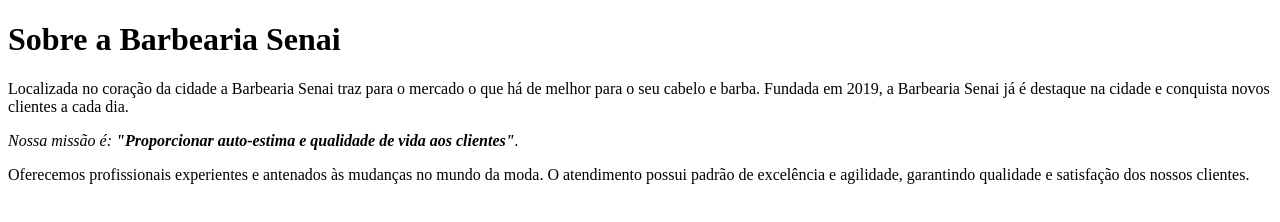
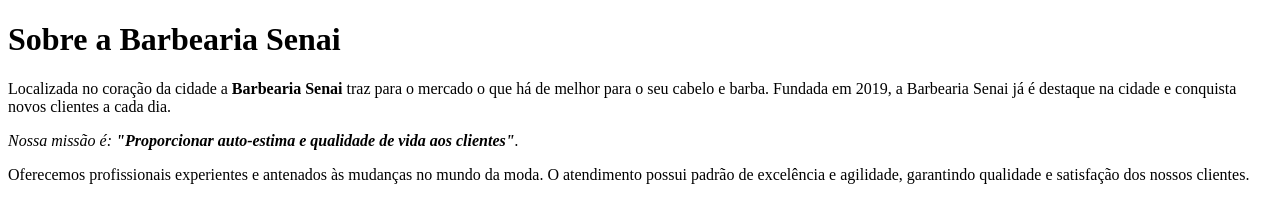
Before and after one commit to pedrohhcunha/BarbeariaSENAI, a plain HTML site: page index.html in a window 1280 px wide. Drawn offline with Linux system fonts and the light colour scheme.

Commit message:
Adicionando o titulo da página

```diff
--- a/index.html
+++ b/index.html
@@ -5,12 +5,12 @@
     <meta charset="UTF-8">
     <meta http-equiv="X-UA-Compatible" content="IE=edge">
     <meta name="viewport" content="width=device-width, initial-scale=1.0">
-    <title>Document</title>
+    <title>Barbearia SENAI</title>
 </head>
 <body>
     <h1>Sobre a Barbearia Senai</h1>
 
-    <p>Localizada no coração da cidade a Barbearia Senai traz para o mercado o que há de melhor para o seu cabelo e barba. Fundada em 2019, a Barbearia Senai já é destaque na cidade e conquista novos clientes a cada dia.</p>
+    <p>Localizada no coração da cidade a <strong>Barbearia Senai</strong> traz para o mercado o que há de melhor para o seu cabelo e barba. Fundada em 2019, a Barbearia Senai já é destaque na cidade e conquista novos clientes a cada dia.</p>
 
     <p><em>Nossa missão é: <strong>"Proporcionar auto-estima e qualidade de vida aos clientes"</strong>.</em></p>
 
```
